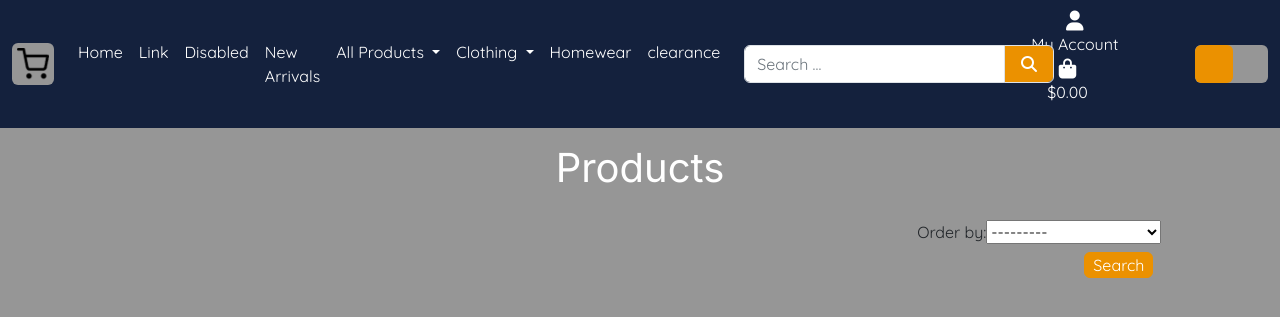
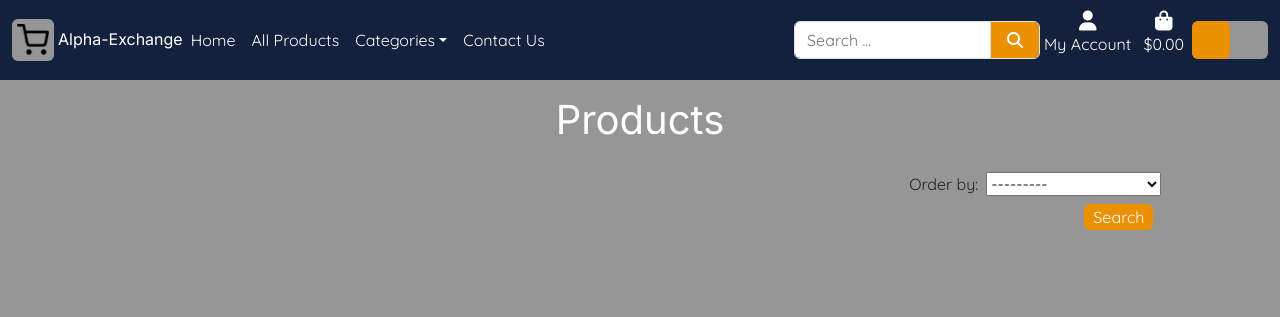
Before and after one commit to Code-Institute-Submissions/CI_PP5_Alpha_Exchange, a Django app: page /products/search/ in a window 1280 px wide. Shown: the top 317 px of the page. Run offline with Django 3.2, Linux system fonts and the light colour scheme; data comes from the database, SQL or seed files in the repository; some libraries are stand-ins or nearby versions.

Commit message:
update navbar and links

```diff
--- a/home/templates/home/index.html
+++ b/home/templates/home/index.html
@@ -13,8 +13,8 @@
     <div class="container vh-100 home-image">
         <div class="row h-100">
             <div class="col-7 col-md-8 my-auto">
-                <h1 class="display-4 text-white d-flex justify-content-end">Welcome to Alpha Exchange</h1>
-                <h2 class="display-6 text-white d-flex justify-content-end">Follow the link below to begin shopping!</h2>
+                <h2 class="display-4 text-white d-flex justify-content-end">Welcome to Alpha Exchange</h2>
+                <h3 class="display-6 text-white d-flex justify-content-end">Follow the link below to begin shopping!</h3>
                 <div class=" my-5 d-flex flex-wrap justify-content-center">
                     <h4>
                         <a href="{% url 'all_products' %}" class="btn btn-dark text-uppercase">Let's Shop!</a>
--- a/products/models.py
+++ b/products/models.py
@@ -42,5 +42,8 @@
     recommended_use = models.CharField(max_length=254)
     featured = models.BooleanField(default=False, null=True, blank=True)
 
+    class Meta:
+        ordering = ['-featured']
+
     def __str__(self):
         return self.name
--- a/products/product_filters.py
+++ b/products/product_filters.py
@@ -22,7 +22,8 @@
     ordering = django_filters.ChoiceFilter(
         label='Ordering',
         choices=CHOICES,
-        method='filter_by_order'
+        method='filter_by_order',
+        empty_label='Featured',
         )
 
     class Meta:
--- a/products/templates/products/product_list.html
+++ b/products/templates/products/product_list.html
@@ -31,10 +31,10 @@
                 <div class="row mt-1 mb-2">
                     <form class = "w-100">
                         <div class="d-flex justify-content-end align-items-end">
+                            {{ filter.form.price__iexact.as_hidden}}
                             {{ filter.form.name__iexact.as_hidden}}
-                            {{ filter.form.category__name__iexact.as_hidden}}
-                            {{ filter.form.brand__name__iexact.as_hidden}}
-                            <label for="id_ordering" class="d-none d-sm-block">Order by:</label>
+                            {{ filter.form.rating__iexact.as_hidden}}
+                            <label for="id_ordering" class="d-none d-sm-block me-2">Order by:</label>
                             <input type="hidden" name = "q" value = "{{request.GET.q }}">
                             {{ filter.form.ordering }}
                         </div>
--- a/products/views.py
+++ b/products/views.py
@@ -17,7 +17,6 @@
     """
     model = Product
     paginate_by = 20
-    ordering = ['rating']
 
     def __init__(self):
         self.no_search_result = True
@@ -100,9 +99,9 @@
 
 def categories_view(request, cats):
     """
-    Renders the recipes filtered by categories.
+    Renders the products filtered by categories.
     """
-    category = Recipe.objects.filter(
+    category = Product.objects.filter(
         categories__title__contains=cats, status=1)
 
     paginator = Paginator(category, 8)
--- a/static/css/base.css
+++ b/static/css/base.css
@@ -165,3 +165,17 @@
 .input-wrapper{
     position: relative;
 }
+
+/* Media Queires */
+@media screen and (max-width: 1050px) {
+    .logo, .nav-link, .nav-item {
+        font-size: 90% !important;
+    }
+}
+
+
+@media screen and (max-width: 500px) {
+    .logo {
+        display: none;
+    }
+}
--- a/templates/base.html
+++ b/templates/base.html
@@ -43,57 +43,43 @@
         <div class="row">
             <nav class="navbar navbar-expand-lg bg-light">
                 <div class="container-fluid list-inline-item">
-                    <div class="navbar-brand order-first">
+                    <div class="navbar-brand order-first me-1">
                         <img src="/media/favicon-32x32.webp" alt="Website Branding">
                     </div>
+                    <h1 class="logo fs-6 m-0">Alpha-Exchange</h1>
                     <button class="navbar-toggler order-last" type="button" data-bs-toggle="collapse" data-bs-target="#navbarTogglerDemo01" aria-controls="navbarTogglerDemo01" aria-expanded="false" aria-label="Toggle navigation">
                       <span class="navbar-toggler-icon"></span>
                     </button>
-                    <div class="collapse navbar-collapse" id="navbarTogglerDemo01">
+                    <div class="collapse navbar-collapse justify-content-between" id="navbarTogglerDemo01">
                         <!-- Navigation Links -->
-                        <ul class="navbar-nav me-auto mb-2 mb-lg-0">
+                        <ul class="navbar-nav mb-2 mb-lg-0">
                             <li class="nav-item">
                                 <a class="nav-link" aria-current="page" href="{% url 'home' %}">Home</a>
                             </li>
                             <li class="nav-item">
-                                <a class="nav-link" href="#">Link</a>
+                                <a class="nav-link" href="{% url 'all_products' %}">All Products</a>
+                            </li>
+                            <!-- Categories Dropdown -->
+                            <li class="nav-item dropdown">
+                                <a class="nav-link dropdown-toggle active" id="navbarDropdown" role="button" data-bs-toggle="dropdown" aria-expanded="false">Categories</a>
+                                <ul class="dropdown-menu" aria-labelledby="navbarDropdown">
+                                    <!-- Categories Page -->
+                                    <li>
+                                        <a class="dropdown-item nav-link" href="{% url 'categories' %}" aria-label="Go to the categories page">Categories</a>
+                                    </li>
+                                    <!-- For List of Categories -->
+                                    {% for category in categories_list %}
+                                        <li>
+                                            <a class="dropdown-item nav-link" href="{% url 'categories_list' category %}" aria-label="Go to the this category.">{{ category.friendly_name }}</a>
+                                        </li>
+                                    {% endfor%}
+                                </ul>
                             </li>
                             <li class="nav-item">
-                                <a class="nav-link" href="#">Disabled</a>
-                            </li>
-                            <li class="nav-item">
-                                <a class="nav-link" href="">New Arrivals</a>
-                            </li>
-                            <li class="nav-item dropdown">
-                                <a class="nav-link dropdown-toggle" href="#" id="all-products" data-bs-toggle="dropdown" aria-haspopup="true" aria-expanded="false">
-                                    All Products
-                                </a>
-                                <div class="dropdown-menu border-0" aria-labelledby="all-products">
-                                    <a href="{% url 'all_products' %}?sort=price&direction=asc" class="dropdown-item">Sort By Price</a>
-                                    <a href="{% url 'all_products' %}?sort=rating&direction=desc" class="dropdown-item ">Sort By Rating</a>
-                                    <a href="{% url 'all_products' %}?sort=category&direction=asc" class="dropdown-item ">Sort By Category</a>
-                                    <a href="{% url 'all_products' %}" class="dropdown-item">All Products</a>
-                                </div>
-                            </li>
-                            <li class="nav-item dropdown">
-                                <a class="nav-link dropdown-toggle" href="#" id="clothing-link" data-bs-toggle="dropdown" aria-haspopup="true" aria-expanded="false">
-                                    Clothing
-                                </a>
-                                <div class="dropdown-menu border-0" aria-labelledby="clothing-link">
-                                    <a href="{% url 'all_products' %}?category=activewear,essentials" class="dropdown-item">Activewear &amp; Essentials</a>
-                                    <a href="{% url 'all_products' %}?category=jeans" class="dropdown-item">Jeans</a>
-                                    <a href="{% url 'all_products' %}?category=shirts" class="dropdown-item">Shirts</a>
-                                    <a href="{% url 'all_products' %}?category=activewear,essentials,jeans,shirts" class="dropdown-item">All Clothing</a>
-                                </div>
-                            </li>
-                            <li class="nav-item">
-                                <a class="nav-link" href="{% url 'all_products' %}?category=kitchen_dining,bed_bath">Homewear</a>
-                            </li>
-                            <li class="nav-item">
-                                <a class="nav-link" href="{% url 'all_products' %}?Clearance">clearance</a>
+                                <a class="nav-link" aria-current="page" href="">Contact Us</a>
                             </li>
                         </ul>
-                        <div class="col-12 col-lg-4 my-auto py-1 py-lg-0 mx-3">
+                        <div class="col-12 col-lg-4 py-1 py-lg-0 me-1 d-flex justify-content-end">
                             <!-- Search box form -->
                             <form method="GET" action="{% url 'search_products' %}" class="d-flex py-1">
                                 {% csrf_token %}
@@ -111,7 +97,7 @@
                         </div>
                     </div>
                     <!-- User administration -->
-                    <ul>
+                    <ul class="p-0">
                         <li class="nav-item dropdown list-inline-item text-center my-0">
                             <a class="nav-link dropdown" href="#" role="button" data-bs-toggle="dropdown" aria-expanded="false">
                                 <div class="text-center">
@@ -135,7 +121,7 @@
                             </ul>
                         </li>
                         <!-- Shopping cart -->
-                        <li class="list-inline-item mx-3">
+                        <li class="list-inline-item me-2">
                             <a class="{% if grand_total %}text-info font-weight-bold{% else %}text-black{% endif %} nav-link" href="{% url 'basket' %}">
                                 <div class="text-center">
                                     <div><i class="fas fa-shopping-bag fa-lg"></i></div>
```
Also changed, not shown: README.md.
